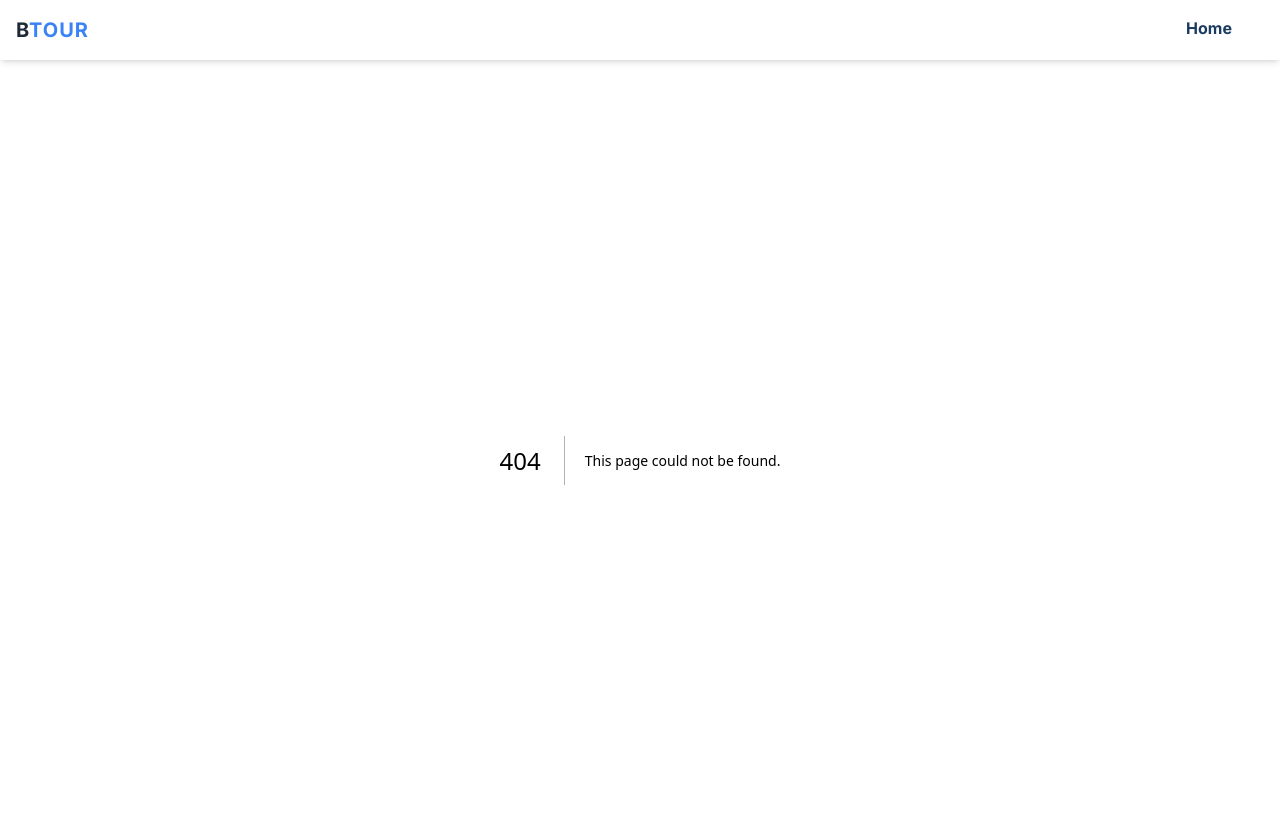
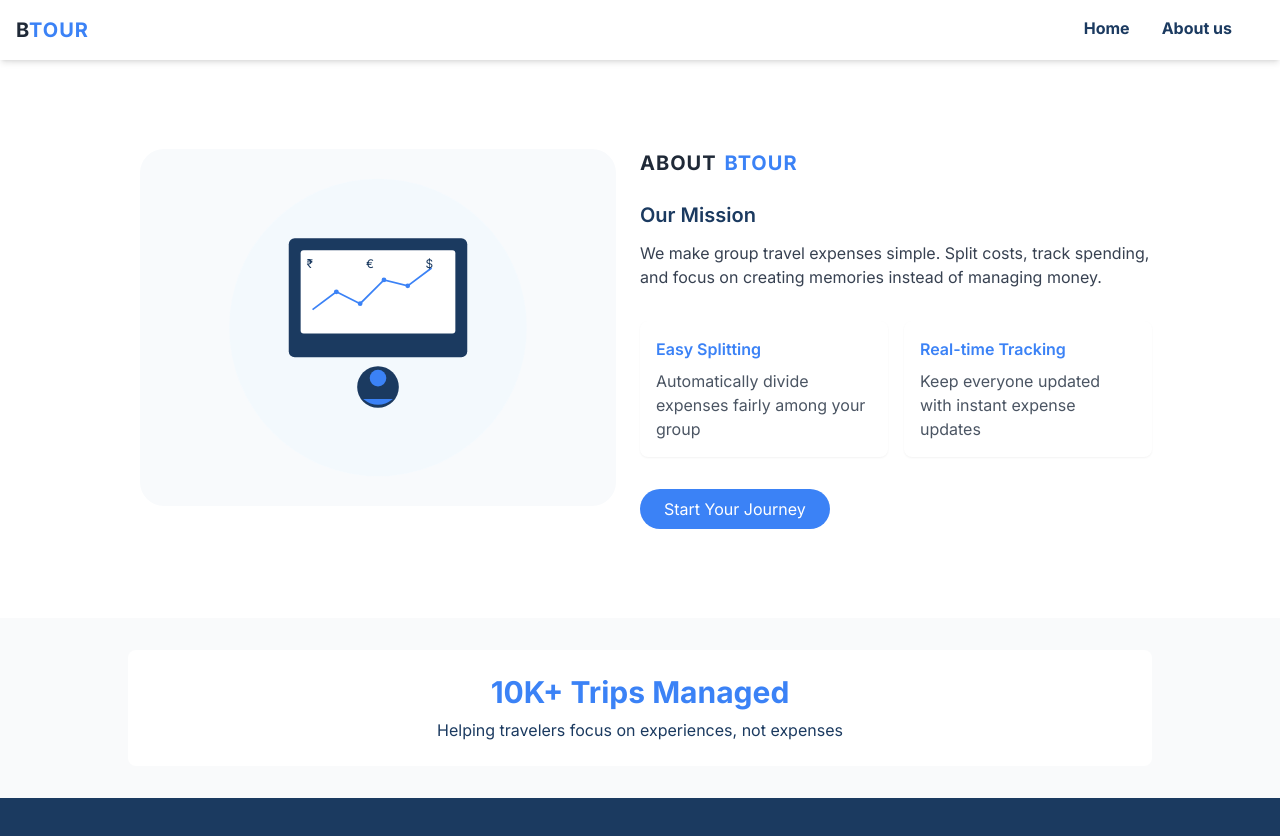
Before and after one commit to TecCurious/Btour, a Next.js app: page /aboutus in a window 1280 px wide. Before the commit this address had no page. Shown: the top 836 px of the page. Built offline with nearby package versions, Linux system fonts and the light colour scheme.

Commit message:
abouUs page added

```diff
--- /dev/null
+++ b/src/app/aboutus/page.tsx
@@ -0,0 +1,90 @@
+import React from "react"
+import Link from "next/link"
+
+const AboutPage = () => {
+  return (
+    <>
+      <div className="flex flex-col md:flex-row justify-between py-[6%] px-[10%]">
+        <div className="px-3 w-full md:w-[500px]">
+          <svg viewBox="0 0 800 600" className="w-full h-auto rounded-3xl mt-3">
+            <rect x="0" y="0" width="800" height="600" fill="#f8fafc"/>
+            <circle cx="400" cy="300" r="250" fill="#f0f9ff" opacity="0.5"/>
+
+            {/* Main Screen */}
+            <rect x="250" y="150" width="300" height="200" rx="10" fill="#1B3A60"/>
+            <rect x="270" y="170" width="260" height="140" rx="5" fill="white"/>
+
+            {/* Graph */}
+            <path d="M290 270 L330 240 L370 260 L410 220 L450 230 L490 200"
+                  stroke="#3b82f6"
+                  fill="none"
+                  stroke-width="3"/>
+            <circle cx="330" cy="240" r="4" fill="#3b82f6"/>
+            <circle cx="370" cy="260" r="4" fill="#3b82f6"/>
+            <circle cx="410" cy="220" r="4" fill="#3b82f6"/>
+            <circle cx="450" cy="230" r="4" fill="#3b82f6"/>
+
+            {/* Single Person Icon - Centered */}
+            <circle cx="400" cy="400" r="35" fill="#1B3A60"/>
+            <circle cx="400" cy="385" r="14" fill="#3b82f6"/>
+            <path d="M375 420 Q400 440 425 420" fill="#3b82f6"/>
+
+            {/* Currency Symbols */}
+            <text x="280" y="200" fill="#1B3A60" font-size="20">₹</text>
+            <text x="480" y="200" fill="#1B3A60" font-size="20">$</text>
+            <text x="380" y="200" fill="#1B3A60" font-size="20">€</text>
+          </svg>
+        </div>
+
+        <div className="text-[#1B3A60] my-3 w-full md:w-[50%]">
+          <div className="text-xl font-bold uppercase tracking-wider relative group cursor-pointer mb-6">
+            <span className="text-gray-800">About</span>
+            <span className="text-blue-500 ml-2">BTour</span>
+            <div className="absolute bottom-0 left-0 w-full h-0.5 bg-blue-500 transform scale-x-0 group-hover:scale-x-100 transition-transform duration-300 ease-in-out"></div>
+          </div>
+
+          <div className="space-y-8">
+            <div>
+              <h2 className="text-xl font-semibold mb-3">Our Mission</h2>
+              <p className="text-gray-700">
+                We make group travel expenses simple. Split costs, track spending, and focus on creating memories instead of managing money.
+              </p>
+            </div>
+
+            <div className="grid grid-cols-1 md:grid-cols-2 gap-4">
+              <div className="p-4 bg-white rounded-lg shadow-sm hover:shadow-md transition-shadow">
+                <h3 className="font-semibold text-blue-500 mb-2">Easy Splitting</h3>
+                <p className="text-gray-600">Automatically divide expenses fairly among your group</p>
+              </div>
+
+              <div className="p-4 bg-white rounded-lg shadow-sm hover:shadow-md transition-shadow">
+                <h3 className="font-semibold text-blue-500 mb-2">Real-time Tracking</h3>
+                <p className="text-gray-600">Keep everyone updated with instant expense updates</p>
+              </div>
+            </div>
+
+            <div>
+              <Link href="/auth/register">
+                <button className="py-2 px-6 bg-blue-500 text-white rounded-full hover:bg-blue-600 transition-colors duration-300">
+                  Start Your Journey
+                </button>
+              </Link>
+            </div>
+          </div>
+        </div>
+      </div>
+
+      {/* Simplified Stats */}
+      <div className="bg-gray-50 px-[10%] py-8">
+        <div className="bg-white rounded-lg p-6 text-center">
+          <div className="text-3xl font-bold text-blue-500 mb-2">10K+ Trips Managed</div>
+          <p className="text-[#1B3A60]">Helping travelers focus on experiences, not expenses</p>
+        </div>
+      </div>
+
+      <div className="flex bg-[#1B3A60] h-[100px] justify-between px-4"></div>
+    </>
+  )
+}
+
+export default AboutPage
--- a/src/app/page.tsx
+++ b/src/app/page.tsx
@@ -1,81 +1,77 @@
-import Image from "next/image";
-import Link from "next/link";
-import React from "react";
+import Image from "next/image"
+import Link from "next/link"
+import React from "react"
 
 export default async function Home() {
-  return(
-    // <div className="Home">
-    //   <Link href={'/signup'}>
-    //     <button className="m-[100px] p-[20px] border-[4px] border-black hover:bg-black hover:bg-opacity-30">SignUp page</button>
-    //   </Link>
-    //   <br/>
-    //   <Link href={'/signin'}>
-    //     <button className="m-[100px] p-[20px] border-[4px] border-black hover:bg-black hover:bg-opacity-30">SignIn page</button>
-    //   </Link>
-
-    // </div>
-        // </>
+  return (
     <>
-         <div className="flex flex-col md:flex-row-reverse justify-between py-[6%] px-[10%] ">
-           <div className=" px-3">
+      <div className="flex flex-col md:flex-row-reverse justify-between py-[6%] px-[10%]">
+        <div className="px-3">
           <Image
             src="/image/bt.jpg"
             alt="Logo"
             height={500}
             width={500}
-               className=" rounded-3xl mt-3"
+            className="rounded-3xl mt-3"
           />
         </div>
-
         <div className="text-[#1B3A60] my-3 w-full md:w-[40%]">
-             {/* <h1 className=" font-bold text-[15px] ml-3">
-             Trusted Leader in Travel Expense Splitting
-             </h1> */}
-             <h1 className=" font-bold text-[30px] py-3">
+          <h1 className="font-bold text-[30px] py-3">
             <div className="text-xl font-bold uppercase tracking-wider relative group cursor-pointer">
               <span className="text-gray-800">B</span>
               <span className="text-blue-500">Tour</span>
               <span className="ml-2">Travel Expense Splitting</span>
               <div className="absolute bottom-0 left-0 w-full h-0.5 bg-blue-500 transform scale-x-0 group-hover:scale-x-100 transition-transform duration-300 ease-in-out"></div>
             </div>
-               {/* <Typewriter text="Across the World" /> */}
           </h1>
-             <p className=" py-3">
-             Effortlessly manage travel expenses with our money-splitting tool. Keep track of shared costs, divide expenses fairly among friends, and enjoy stress-free trips without worrying about who owes what.
+          <p className="py-3">
+            Effortlessly manage travel expenses with our money-splitting tool. Keep
+            track of shared costs, divide expenses fairly among friends, and enjoy
+            stress-free trips without worrying about who owes what.
           </p>
-
-             <div className="flex  items-center w-[100%] my-2">
-               {/* <select
-                 className="border border-gray-300  text-[14px] text-[#1B3A60] p-2  rounded "
-                 onChange={handleCountrySelect}
-                 value={selectedCountryId || ""}
-               >
-                 <option value="">Select a country</option>
-                 {data.map((country) => (
-                   <option key={country.id} value={country.id}>
-                     {country.name}
-                   </option>
-                 ))}
-               </select>
-               <Button
-                 className="ml-2 bg-[#1B3A60] "
-                 onClick={handleSubmit}
-                 disabled={!selectedCountryId}
-               >
+          <div className="flex items-center w-[100%] my-2">
+            <Link href={"/auth/register"}>
+              <button className="py-2 px-5 bg-blue-500 text-white border rounded-full hover:bg-blue-600 transition-colors duration-300">
                 Get Started
-               </Button> */}
-                <Link href={'/auth/register'}>
-         <button className="py-2 px-5 bg-blue-500 text-white border rounded-full">Get Started</button>
+              </button>
             </Link>
-       <br/>
-    {/* <Link href={'/signin'}>
-        <button className="py-1 px-3 mx-3 bg-green-700 text-white border rounded-full">SignIn page</button>
-      </Link> */}
           </div>
         </div>
       </div>
 
-         <div className="flex bg-[#1B3A60] h-[100px] justify-between px-4"></div>
+      {/* Simplified Feature Cards */}
+      <div className="px-[10%] py-12">
+        <div className="grid grid-cols-1 md:grid-cols-3 gap-6">
+          <div className="group p-6 bg-white rounded-xl border border-gray-100 transition-all duration-300 hover:shadow-lg hover:-translate-y-1 cursor-pointer">
+            <h3 className="text-[#1B3A60] font-semibold text-lg mb-2 group-hover:text-blue-500 transition-colors duration-300">
+              Split Expenses
+            </h3>
+            <p className="text-gray-600">
+              Fairly divide costs among friends with just a few taps
+            </p>
+          </div>
+
+          <div className="group p-6 bg-white rounded-xl border border-gray-100 transition-all duration-300 hover:shadow-lg hover:-translate-y-1 cursor-pointer">
+            <h3 className="text-[#1B3A60] font-semibold text-lg mb-2 group-hover:text-blue-500 transition-colors duration-300">
+              Track Real-time
+            </h3>
+            <p className="text-gray-600">
+              Keep everyone updated with instant expense tracking
+            </p>
+          </div>
+
+          <div className="group p-6 bg-white rounded-xl border border-gray-100 transition-all duration-300 hover:shadow-lg hover:-translate-y-1 cursor-pointer">
+            <h3 className="text-[#1B3A60] font-semibold text-lg mb-2 group-hover:text-blue-500 transition-colors duration-300">
+              Multi-currency
+            </h3>
+            <p className="text-gray-600">
+              Handle expenses in any currency with automatic conversion
+            </p>
+          </div>
+        </div>
+      </div>
+
+      <div className="flex bg-[#1B3A60] h-[30px] justify-between px-4"></div>
     </>
   )
 }
--- a/src/components/pages/Navbar.js
+++ b/src/components/pages/Navbar.js
@@ -32,7 +32,7 @@ export const Navbar = () => {
             <Link href={"/"}>Home</Link>
           </li>
           {/* <li className="px-4">Home</li> */}
-          {/* <li className="px-4">About us</li> */}
+         <Link href={"/aboutus"}><li className="px-4">About us</li></Link>
          { isLogin && <li className="px-4"><Link href={"/dashboard"}>Dashboard</Link></li>}
         </ul>
       </div>
```
Lines whose indentation alone changed are shown as unchanged.
